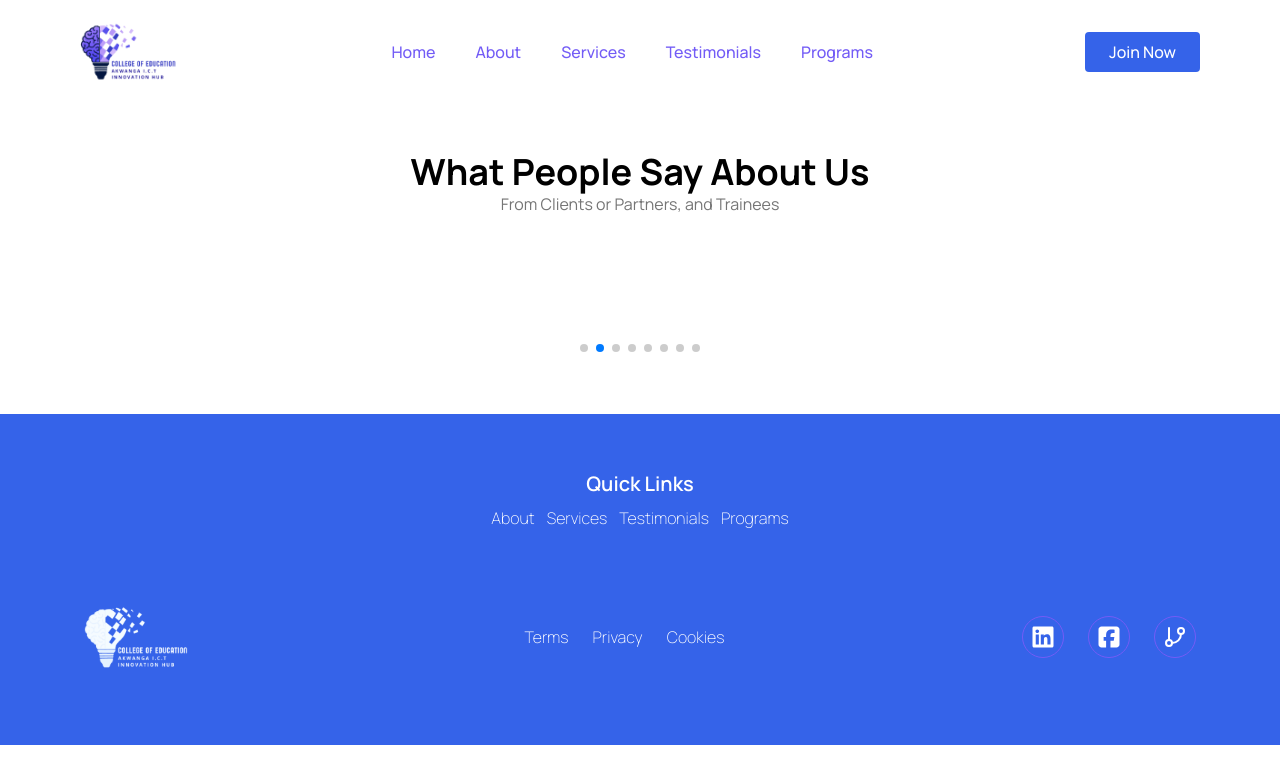
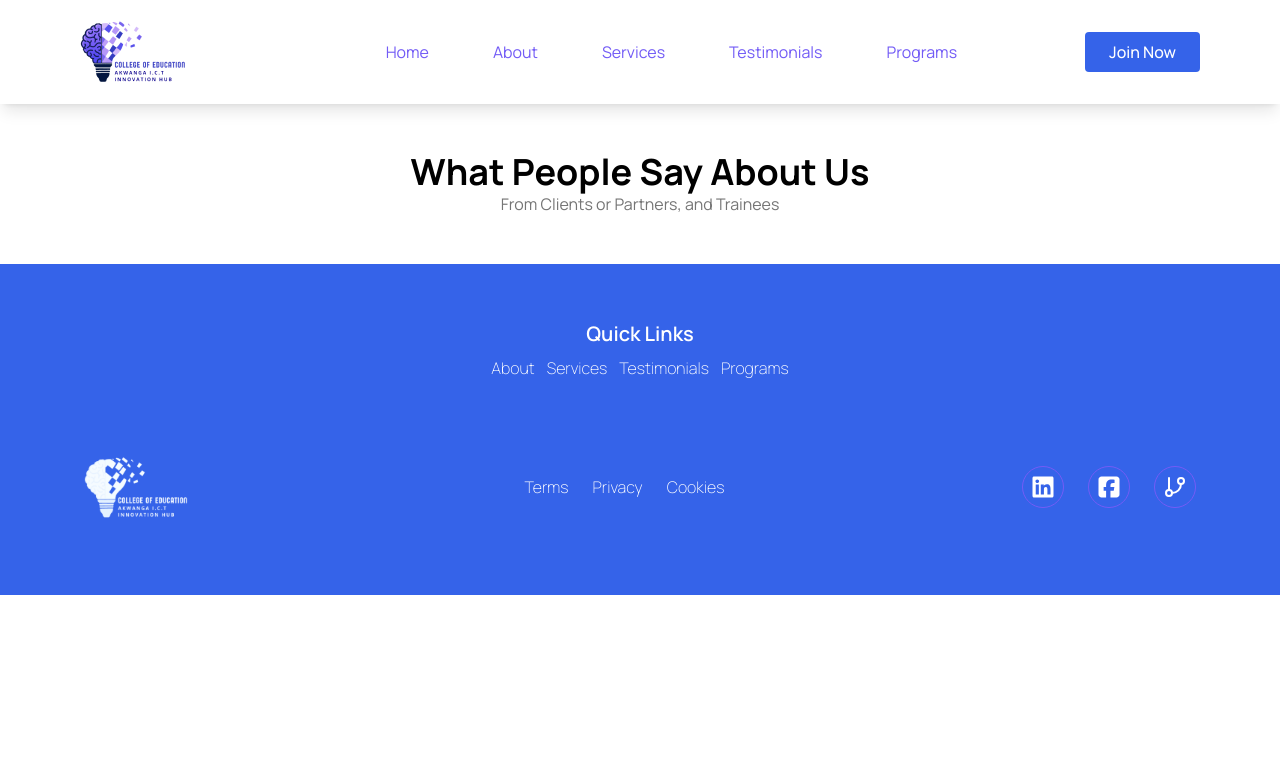
Before and after one commit to Ejike-Daniel/Akwanga-ICT-Hub, a React (Vite) app: page /testimonials in a window 1280 px wide. Shown: the top 784 px of the page. Built offline with nearby package versions, Linux system fonts and the light colour scheme.

Commit message:
modified files

```diff
--- a/package.json
+++ b/package.json
@@ -10,7 +10,7 @@
     "preview": "vite preview"
   },
   "dependencies": {
-    "@vercel/node": "^3.2.14",
+    "@vercel/node": "^2.10.3",
     "react": "^18.3.1",
     "react-dom": "^18.3.1",
     "react-icons": "^5.3.0",
--- a/src/Components/Header.jsx
+++ b/src/Components/Header.jsx
@@ -1,26 +1,14 @@
 import logo1 from "../assets/logo1.png";
-import { RiMenu4Fill, RiCloseLine } from "react-icons/ri";
 import Nav from "./Nav";
 import { Link } from "react-router-dom";
-import { useState } from "react";
+
 export default function Header() {
-  const [isViewMenu, setIsViewMenu] = useState(false);
-
-  const toggleMenu = () => {
-    setIsViewMenu(!isViewMenu);
-  };
   return (
-    <header className="w-full px-8 lg:px-20  flex items-center justify-between py-4 md:py-4 relative ">
-      <Link to={"/"}>
-        <img src={logo1} alt="logo" className=" cursor-pointer" />
+    <header className="w-full px-8 lg:px-20 flex bg-white/90 backdrop-blur-md shadow-lg items-center top-0 gap-6 justify-between py-4 md:py-4 flex-wrap sticky z-20">
+      <Link to="/">
+        <img src={logo1} alt="logo" className="cursor-pointer" />
       </Link>
-      <Nav hideNav={isViewMenu} />
-      <button
-        className="text-3xl md:text-4xl text-activeBlue md:hidden"
-        onClick={toggleMenu}
-      >
-        {isViewMenu ? <RiMenu4Fill /> : <RiCloseLine />}
-      </button>
+      <Nav />
     </header>
   );
 }
--- a/src/Components/Nav.jsx
+++ b/src/Components/Nav.jsx
@@ -1,80 +1,99 @@
 import { NavLink, useLocation } from "react-router-dom";
 import { HashLink } from "react-router-hash-link";
 import { useState, useEffect } from "react";
+import { RiMenu4Fill, RiCloseLine } from "react-icons/ri";
 
 // eslint-disable-next-line react/prop-types
-export default function Nav({ hideNav }) {
-  const [activeHash, setActiveHash] = useState('');
+const NavLinks = ({ activeHash }) => {
+  return (
+    <div className="flex flex-col items-center justify-center lg:flex-row gap-8  lg:gap-16 text-lightBlue">
+      <NavLink
+        to="/"
+        className={({ isActive }) =>
+          isActive
+            ? "text-activeBlue font-semibold"
+            : "hover:text-activeBlue transition-all duration-300"
+        }
+      >
+        Home
+      </NavLink>
+      <HashLink
+        smooth
+        to="#about"
+        className={`${
+          activeHash === "#about" ? "text-activeBlue font-semibold" : ""
+        } hover:text-activeBlue transition-all duration-300`}
+      >
+        About
+      </HashLink>
+      <HashLink
+        smooth
+        to="#services"
+        className={`${
+          activeHash === "#services" ? "text-activeBlue font-semibold" : ""
+        } hover:text-activeBlue transition-all duration-300`}
+      >
+        Services
+      </HashLink>
+      <HashLink
+        smooth
+        to="#testimonials"
+        className={`${
+          activeHash === "#testimonials" ? "text-activeBlue font-semibold" : ""
+        } hover:text-activeBlue transition-all duration-300`}
+      >
+        Testimonials
+      </HashLink>
+      <NavLink
+        to="/programs"
+        className={({ isActive }) =>
+          isActive
+            ? "text-activeBlue font-semibold"
+            : "hover:text-activeBlue transition-all duration-300"
+        }
+      >
+        Programs
+      </NavLink>
+    </div>
+  );
+};
+
+export default function Nav() {
+  const [isMenuOpen, setIsMenuOpen] = useState(false);
+  const [activeHash, setActiveHash] = useState("");
   const location = useLocation();
+
+  const toggleMenu = () => {
+    setIsMenuOpen(!isMenuOpen);
+  };
 
   useEffect(() => {
     setActiveHash(location.hash);
   }, [location]);
 
-  const navLinks = [
-    {
-      name: "Home",
-      path: "/",
-    },
-    {
-      name: "About",
-      path: "#about",
-    },
-    {
-      name: "Services",
-      path: "#services",
-    },
-    {
-      name: "Testimonials",
-      path: "#testimonials",
-    },
-    {
-      name: "Programs",
-      path: "programs",
-    },
-  ];
-
   return (
-    <nav
-      className={`${
-        hideNav
-          ? "max-h-0 opacity-0"
-          : "h-[400px] md:h-0 opacity-100 py-9 mt-8 md:mt-0"
-      } transition-all duration-500 ease-in-out overflow-hidden absolute top-16 left-0 w-full bg-white  z-20 md:static md:opacity-100 flex md:justify-between md:items-center md:flex-row flex-col`}
-    >
-      <ul className="text-lightBlue flex flex-col md:flex-row justify-center items-center font-medium gap-6 lg:gap-10 list-none z-20 w-full">
-        {navLinks.map(({ name, path }, i) => (
-          <li key={i}>
-            {path.startsWith("#") ? (
-              <HashLink
-                smooth
-                to={path}
-                className={`${
-                  activeHash === path
-                    ? "text-activeBlue font-semibold"
-                    : "hover:text-activeBlue"
-                }`}
-              >
-                {name}
-              </HashLink>
-            ) : (
-              <NavLink
-                to={path}
-                className={({ isActive }) =>
-                  isActive
-                    ? "text-activeBlue font-semibold"
-                    : "hover:text-activeBlue"
-                }
-              >
-                {name}
-              </NavLink>
-            )}
-          </li>
-        ))}
-      </ul>
-      <button className="bg-blue hover:bg-activeBlue mx-auto my-auto md:m-0 hover:font-semibold py-2 px-6 rounded-[4px] text-center text-nowrap text-white font-medium">
-        Join Now
-      </button>
-    </nav>
+    <>
+      <nav className=" flex justify-center items-center">
+        <div className="hidden lg:flex justify-center w-full gap-32 items-center">
+          <NavLinks activeHash={activeHash} />
+          <button className="bg-blue hover:bg-activeBlue py-2 px-6 rounded-[4px] text-white font-medium transition-all duration-300">
+            Join Now
+          </button>
+        </div>
+        <div className="text-3xl lg:hidden">
+          <button onClick={toggleMenu} className="focus:outline-none">
+            {isMenuOpen ? <RiCloseLine /> : <RiMenu4Fill />}
+          </button>
+        </div>
+      </nav>
+      {isMenuOpen && (
+        <div className="flex flex-col items-center justify-center gap-8 basis-full lg:hidden transition-all duration-500 ease-in-out">
+          <NavLinks activeHash={activeHash} />
+          <button className="bg-blue hover:bg-activeBlue py-2 px-6 rounded-[4px] text-white font-medium transition-all duration-300">
+            Join Now
+          </button>
+        </div>
+      )}
+    </>
   );
 }
--- a/src/Pages/Home/OurProgram.jsx
+++ b/src/Pages/Home/OurProgram.jsx
@@ -62,7 +62,7 @@ const OurProgram = () => {
               <img
                 src={vector}
                 alt={`${stack} vector`}
-                className="w-[15%] absolute -bottom-4 z-30 left-[0.6rem]"
+                className="w-[15%] absolute -bottom-4 z-10 left-[0.6rem]"
               />
             </div>
             <div className="bg-white shadow-lg rounded-lg py-3 px-4  mt-4 h-52">
--- a/src/Pages/Program/Creative.jsx
+++ b/src/Pages/Program/Creative.jsx
@@ -17,7 +17,7 @@ export default function CreativeCourses() {
               <img
                 src={vector}
                 alt="vector"
-                className="w-[15%] absolute -bottom-4 z-30 left-[0.6rem]"
+                className="w-[15%] absolute -bottom-4 z-10 left-[0.6rem]"
               />
             </div>
             <div className="bg-white shadow-lg rounded-lg py-3 px-4 mt-4 h-52 ">
--- a/src/Pages/Program/Economy.jsx
+++ b/src/Pages/Program/Economy.jsx
@@ -18,7 +18,7 @@ export default function EconomyCourses() {
               <img
                 src={vector}
                 alt="course vector"
-                className="w-[15%] absolute -bottom-4 z-30 left-[0.6rem]"
+                className="w-[15%] absolute -bottom-4 z-10 left-[0.6rem]"
               />
             </div>
             <div className="bg-white shadow-lg rounded-lg py-3 px-4 mt-4 h-60">
--- a/src/Pages/Program/Entreprenuer.jsx
+++ b/src/Pages/Program/Entreprenuer.jsx
@@ -19,7 +19,7 @@ export default function EntreprenuerCourses() {
               <img
                 src={vector}
                 alt="course vector"
-                className="w-[15%] absolute -bottom-4 z-30 left-[0.6rem]"
+                className="w-[15%] absolute -bottom-4 z-10 left-[0.6rem]"
               />
             </div>
             <div className="bg-white shadow-lg rounded-lg py-3 px-4 mt-4 h-60">
--- a/src/Pages/Program/Innovative.jsx
+++ b/src/Pages/Program/Innovative.jsx
@@ -17,7 +17,7 @@ export default function InnovativeCourses() {
               <img
                 src={vector}
                 alt="course vector"
-                className="w-[15%] absolute -bottom-4 z-30 left-[0.6rem]"
+                className="w-[15%] absolute -bottom-4 z-10 left-[0.6rem]"
               />
             </div>
             <div className="bg-white shadow-lg rounded-lg py-3 px-4 mt-4 h-52">
--- a/src/Pages/Review/Reveiws.jsx
+++ b/src/Pages/Review/Reveiws.jsx
@@ -1,4 +1,4 @@
-import ReviewSwiper from "./ReviewSwiper";
+// import ReviewSwiper from "./ReviewSwiper";
 // import { FaArrowLeft, FaArrowRight } from "react-icons/fa6";
 
 export default function Reviews() {
@@ -17,7 +17,7 @@ export default function Reviews() {
       </div>
       <div className="f">
         {/* <FaArrowLeft className="text-black text-2xl cursor-pointer" /> */}
-        <ReviewSwiper />
+        {/* <ReviewSwiper /> */}
         {/* <FaArrowRight className="text-black text-2xl cursor-pointer" /> */}
       </div>
     </section>
--- a/src/Pages/Review/ReviewSwiper.jsx
+++ b/src/Pages/Review/ReviewSwiper.jsx
@@ -1,67 +1,77 @@
 import data from "../../Components/Review";
 import { FaStar } from "react-icons/fa";
-import "swiper/css";
-import "swiper/css/navigation";
-import "swiper/css/pagination";
-import { Virtual } from "swiper/modules";
-import "swiper/css/virtual";
-import { SwiperSlide, Swiper } from "swiper/react";
-import "swiper/css/scrollbar";
-import "swiper/css/autoplay";
-import { A11y, Autoplay } from "swiper/modules";
-import { Navigation } from "swiper/modules";
-import { Pagination } from "swiper/modules";
-import { useState } from "react";
+import Slider from "react-slick";
+import "slick-carousel/slick/slick.css";
+import "slick-carousel/slick/slick-theme.css";
 
 export default function ReviewSwiper() {
-  const [revPerPage] = useState(1);
+  const settings = {
+    dots: true,
+    infinite: true,
+    speed: 500,
+    slidesToShow: 1,
+    slidesToScroll: 1,
+  };
 
   return (
     <section className="w-full">
-      <Swiper
-        className="w-full mySwiper"
-        spaceBetween={20}
-        slidesPerView={revPerPage}
-        modules={[Navigation, Pagination, A11y, Virtual, Autoplay]}
-        autoplay={{
-          delay: 5000,
-          disableOnInteraction: false,
-        }}
-        pagination={{ clickable: true }}
-        onSwiper={(swiper) => console.log(swiper)}
-        onSlideChange={() => console.log("slide change")}
-      >
-        {data.map(({ id, rate, comment, profileImg, name }) => {
-          console.log(comment, name);
-          return (
-            <SwiperSlide key={id}>
       <div>
+        <Slider {...settings}>
+          {data.map((i) => (
+            <div key={i} className=" h-0">
               <div className="">
                 <div className="flex">
                   {Array.from({ length: 5 }, (_, j) => (
                     <FaStar
                       key={j}
                       className={`text-3xl outline-none ${
-                          j < rate ? "text-blue flex" : "text-smokeyGrey"
+                        j < i.rate ? "text-blue flex" : "text-smokeyGrey"
                       }`}
                     />
                   ))}
                 </div>
-                  <p>{comment}</p>
+                <p>{i.comment}</p>
               </div>
+
+              <div>
                 <div className="flex flex-col h-[6rem] w-[6rem] justify-center items-center py-6">
                   <img
-                    src={profileImg}
-                    alt={`Profile of ${name}`}
+                    src={i.profileImg}
+                    alt={`Profile of ${i.name}`}
                     className="rounded-full w-12"
                   />
-                  <p className="text-sm">{name}</p>
+                  <p className="text-sm">{i.name}</p>
                 </div>
               </div>
-            </SwiperSlide>
-          );
-        })}
-      </Swiper>
+            </div>
+          ))}
+        </Slider>
+      </div>
     </section>
   );
 }
+
+// <Swiper
+//   className="w-full mySwiper"
+//   spaceBetween={20}
+//   slidesPerView={revPerPage}
+//   modules={[Navigation, Pagination, A11y, Virtual, Autoplay]}
+//   autoplay={{
+//     delay: 5000,
+//     disableOnInteraction: false,
+//   }}
+//   pagination={{ clickable: true }}
+//   onSwiper={(swiper) => console.log(swiper)}
+//   onSlideChange={() => console.log("slide change")}
+// >
+//   {data.map(({ id, rate, comment, profileImg, name }) => {
+//     console.log(comment, name);
+//     return (
+//       <SwiperSlide key={id}>
+//         <div>
+//
+
+//       </SwiperSlide>
+//     );
+//   })}
+// </Swiper>;
--- a/src/index.css
+++ b/src/index.css
@@ -20,3 +20,7 @@ html {
   justify-content: center;
   align-items: center;
 }
+
+.slick-slide>div {
+  margin: 0 10px;
+}
```
Also changed, not shown: 1 other file (tests, documents, lock files or other folders). Lines whose indentation alone changed are shown as unchanged.
